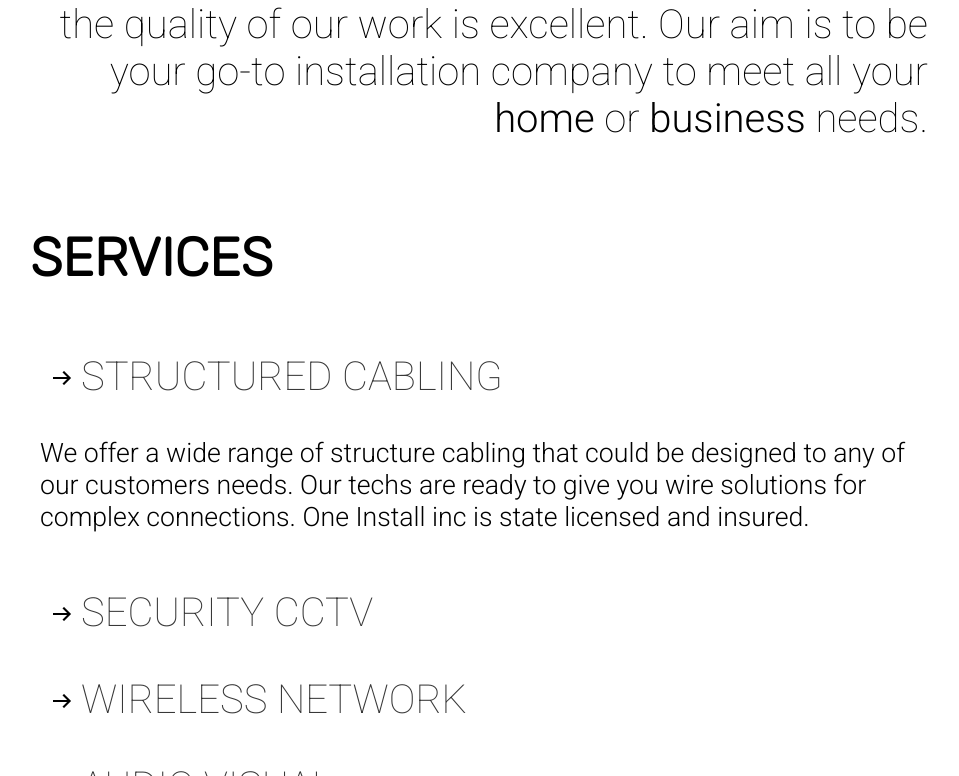
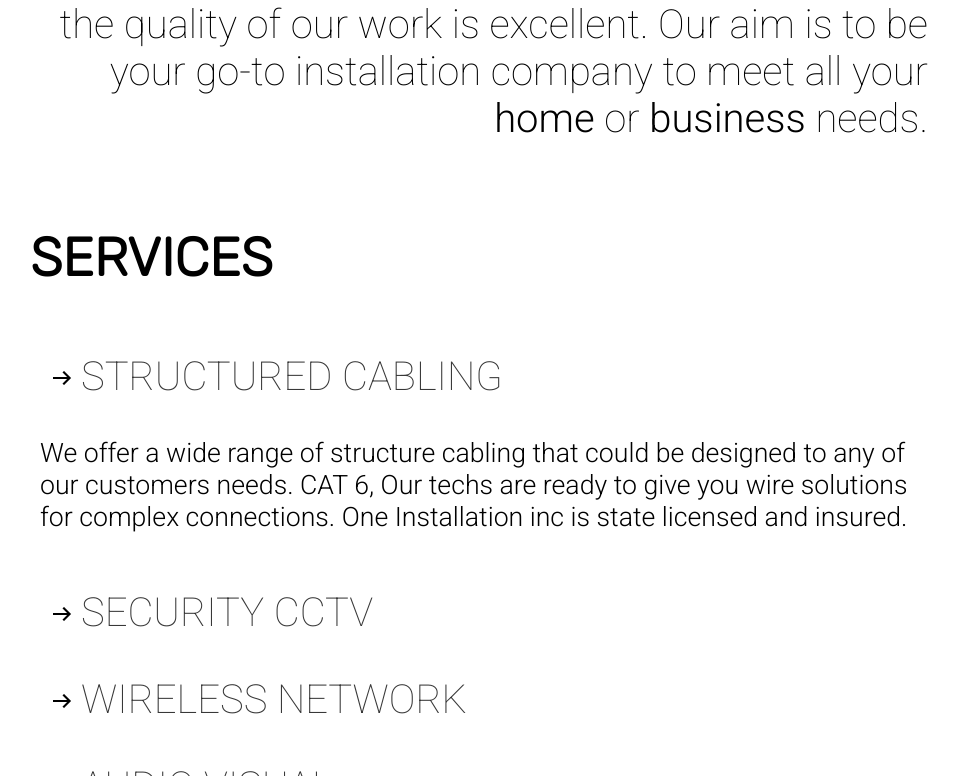
Before and after one commit to mbevko/One-Install-Inc, a plain HTML site: page index.html in a window 1280 px wide. Both pictures are taken after a click on the element "STRUCTURED CABLING". Shown: the part 1124-1900 px from the top of the page, without its empty margins (162-1121 px from the left). Drawn offline with Linux system fonts and the light colour scheme.

Commit message:
updating services for seo

```diff
--- a/index.html
+++ b/index.html
@@ -74,7 +74,7 @@
           <div class="service_accordian">
             <details>
               <summary>STRUCTURED CABLING</summary>
-              <p>We offer a wide range of structure cabling that could be designed to any of our customers needs. Our techs are ready to give you wire solutions for complex connections. One Install inc is  state licensed and insured.</p>
+              <p>We offer a wide range of structure cabling that could be designed to any of our customers needs. CAT 6,  Our techs are ready to give you wire solutions for complex connections. One Installation inc is  state licensed and insured.</p>
             </details>
             <details>
               <summary>SECURITY CCTV</summary>
```
Also changed, not shown: 1 other file.
